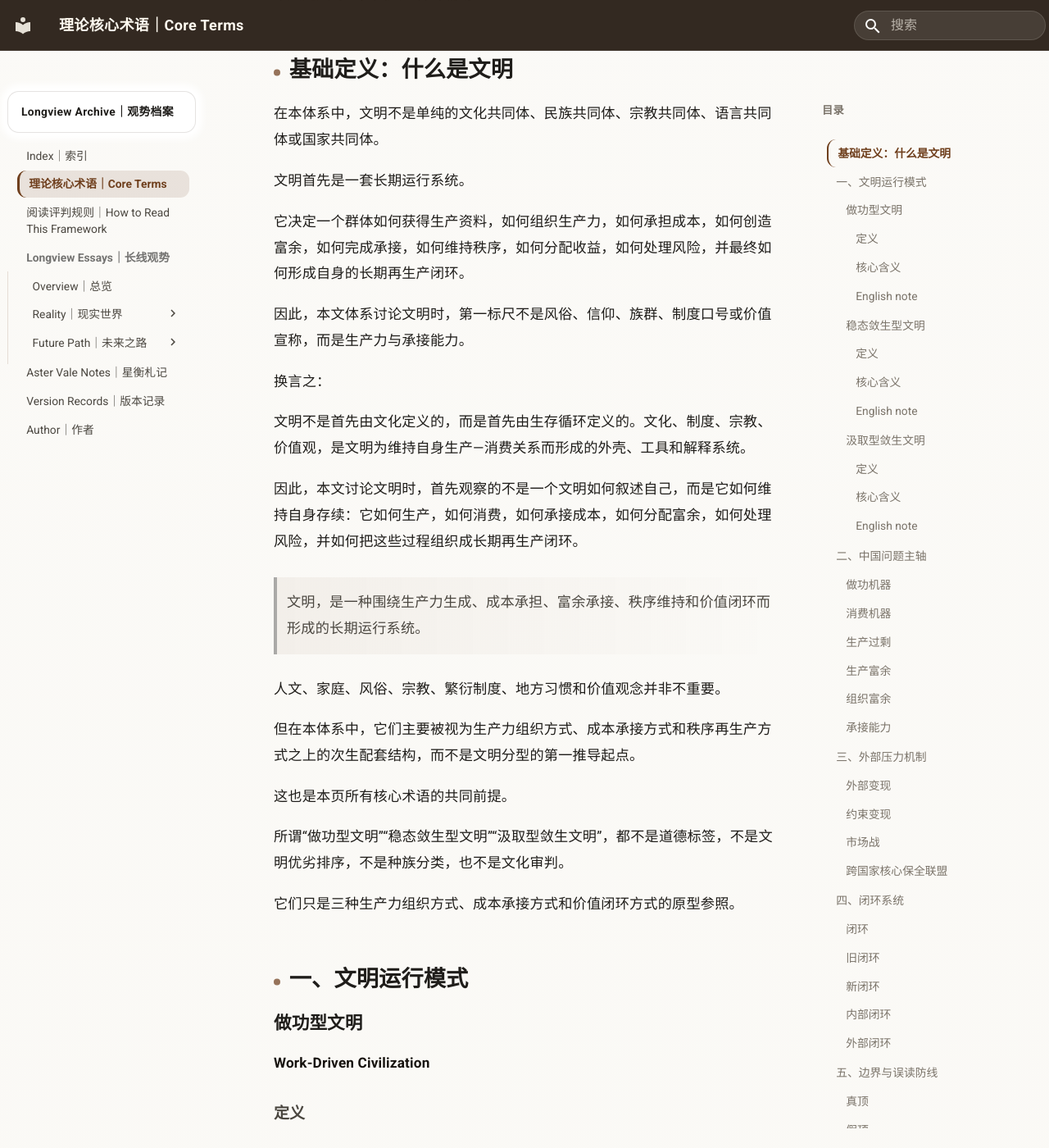
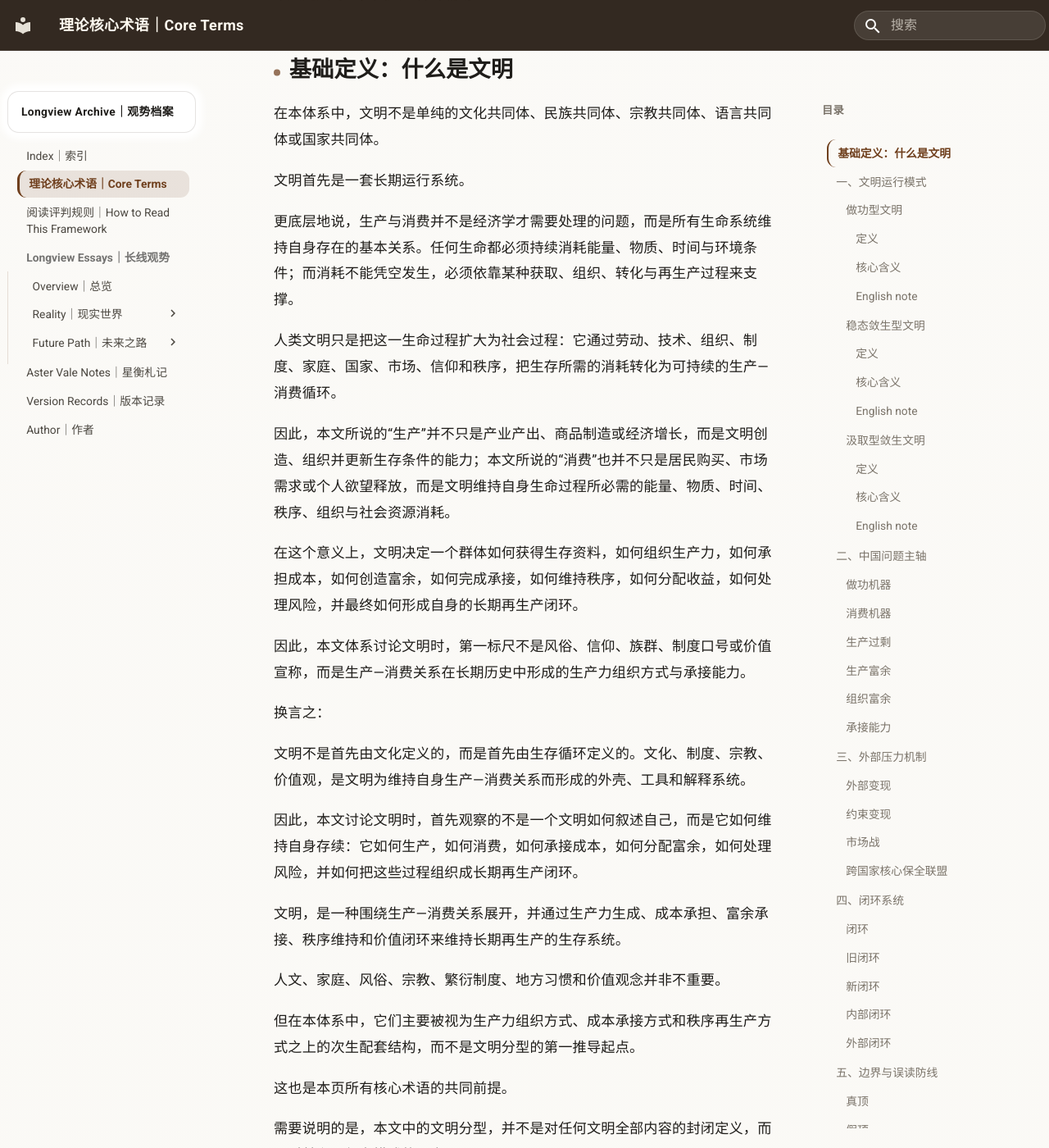
Before and after one commit to guanshi1688/longview-archive, an MkDocs documentation site: the page built from docs/core-terms.md, in a window 1280 px wide and 1400 px high, scrolled down 949 px. Shown: the whole window at 82% size. Built offline with MkDocs 1.6.1 and Material for MkDocs 9.7.7, drawn with Linux system fonts in a browser that asks for light colours; some of the changed text lies outside the part shown.

Commit message:
Update core-terms.md

```diff
--- a/docs/core-terms.md
+++ b/docs/core-terms.md
@@ -30,9 +30,15 @@
 
 文明首先是一套长期运行系统。
 
-它决定一个群体如何获得生产资料，如何组织生产力，如何承担成本，如何创造富余，如何完成承接，如何维持秩序，如何分配收益，如何处理风险，并最终如何形成自身的长期再生产闭环。
+更底层地说，生产与消费并不是经济学才需要处理的问题，而是所有生命系统维持自身存在的基本关系。任何生命都必须持续消耗能量、物质、时间与环境条件；而消耗不能凭空发生，必须依靠某种获取、组织、转化与再生产过程来支撑。
 
-因此，本文体系讨论文明时，第一标尺不是风俗、信仰、族群、制度口号或价值宣称，而是生产力与承接能力。
+人类文明只是把这一生命过程扩大为社会过程：它通过劳动、技术、组织、制度、家庭、国家、市场、信仰和秩序，把生存所需的消耗转化为可持续的生产—消费循环。
+
+因此，本文所说的“生产”并不只是产业产出、商品制造或经济增长，而是文明创造、组织并更新生存条件的能力；本文所说的“消费”也并不只是居民购买、市场需求或个人欲望释放，而是文明维持自身生命过程所必需的能量、物质、时间、秩序、组织与社会资源消耗。
+
+在这个意义上，文明决定一个群体如何获得生存资料，如何组织生产力，如何承担成本，如何创造富余，如何完成承接，如何维持秩序，如何分配收益，如何处理风险，并最终如何形成自身的长期再生产闭环。
+
+因此，本文体系讨论文明时，第一标尺不是风俗、信仰、族群、制度口号或价值宣称，而是生产—消费关系在长期历史中形成的生产力组织方式与承接能力。
 
 换言之：
 
@@ -40,13 +46,19 @@
 
 因此，本文讨论文明时，首先观察的不是一个文明如何叙述自己，而是它如何维持自身存续：它如何生产，如何消费，如何承接成本，如何分配富余，如何处理风险，并如何把这些过程组织成长期再生产闭环。
 
-> 文明，是一种围绕生产力生成、成本承担、富余承接、秩序维持和价值闭环而形成的长期运行系统。
+文明，是一种围绕生产—消费关系展开，并通过生产力生成、成本承担、富余承接、秩序维持和价值闭环来维持长期再生产的生存系统。
 
 人文、家庭、风俗、宗教、繁衍制度、地方习惯和价值观念并非不重要。
 
 但在本体系中，它们主要被视为生产力组织方式、成本承接方式和秩序再生产方式之上的次生配套结构，而不是文明分型的第一推导起点。
 
 这也是本页所有核心术语的共同前提。
+
+需要说明的是，本文中的文明分型，并不是对任何文明全部内容的封闭定义，而是对其主导行为模式的观察。
+
+一个文明可以同时包含多种文化、制度、宗教、语言、族群记忆和生活形态；但在生产—消费关系、成本承接方式和价值闭环结构上，往往会呈现出相对稳定的主导行为。
+
+因此，本文所说的三种文明类型，首先是三种文明行为模式的原型归纳，而不是对文明全部内涵的穷尽概括。
 
 所谓“做功型文明”“稳态敛生型文明”“汲取型敛生文明”，都不是道德标签，不是文明优劣排序，不是种族分类，也不是文化审判。
 
```
